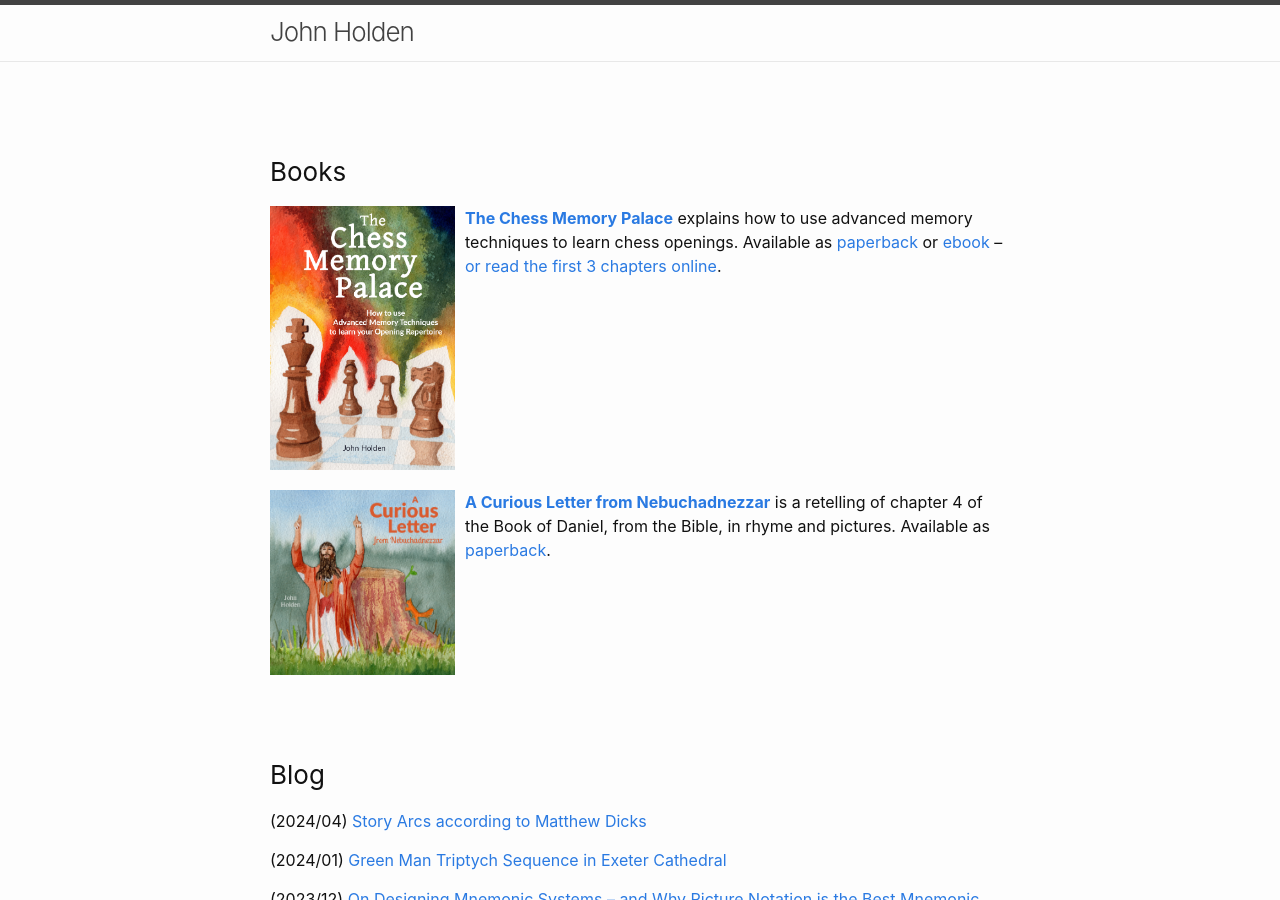
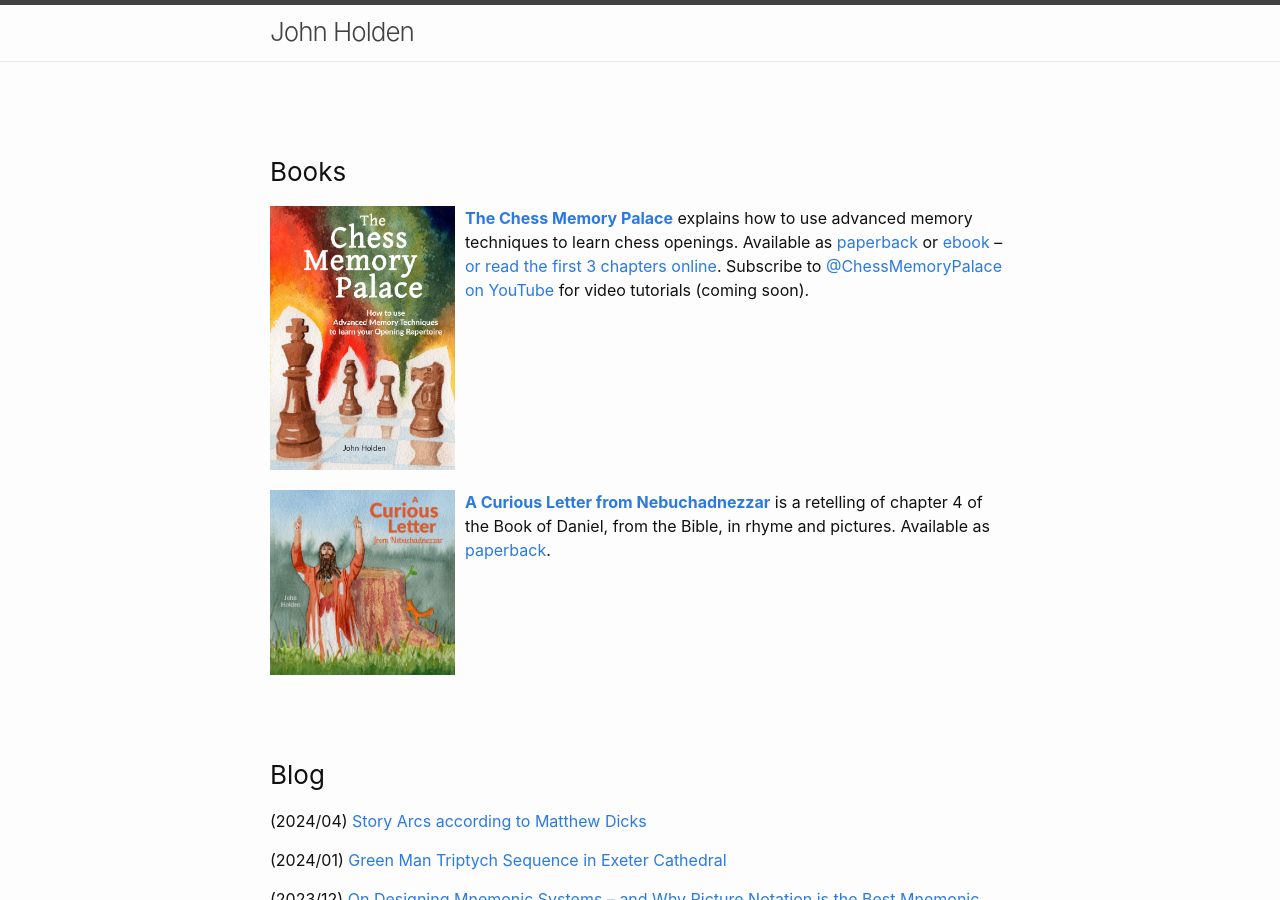
Before and after one commit to liontailedmacaque/liontailedmacaque.github.io, a Jekyll site: the page built from index.md, in a window 1280 px wide and 900 px high. Built offline with Jekyll 4.4.1, drawn with Linux system fonts in a browser that asks for light colours.

Commit message:
Update index.md
added youtube link for tcmp

```diff
--- a/index.md
+++ b/index.md
@@ -5,7 +5,7 @@ layout: page
 <h3>Books</h3>
 
 <a href="https://smile.amazon.com/dp/B0BR9DQMVS"><img src="/assets/homepage/ChessCover4.png" height="25%" width="25%" style="margin: 0px 10px 20px 0px; float: left;">
-<b>The Chess Memory Palace</b></a> explains how to use advanced memory techniques to learn chess openings. Available as [paperback](https://smile.amazon.com/dp/B0BR9DQMVS) or [ebook](https://www.etsy.com/listing/1368398070) -- [or read the first 3 chapters online](/chessmemorypalace).
+<b>The Chess Memory Palace</b></a> explains how to use advanced memory techniques to learn chess openings. Available as [paperback](https://smile.amazon.com/dp/B0BR9DQMVS) or [ebook](https://www.etsy.com/listing/1368398070) -- [or read the first 3 chapters online](/chessmemorypalace). Subscribe to [@ChessMemoryPalace on YouTube](https://www.youtube.com/@ChessMemoryPalace) for video tutorials (coming soon).
 <div style="clear: both;"></div>
 
 <a href="https://smile.amazon.com/Curious-Letter-Nebuchadnezzar-John-Holden/dp/B09FS5DSJK"><img src="/assets/homepage/NebCover2.png" height="25%" width="25%" style="margin: 0px 10px 20px 0px; float: left;">
```
